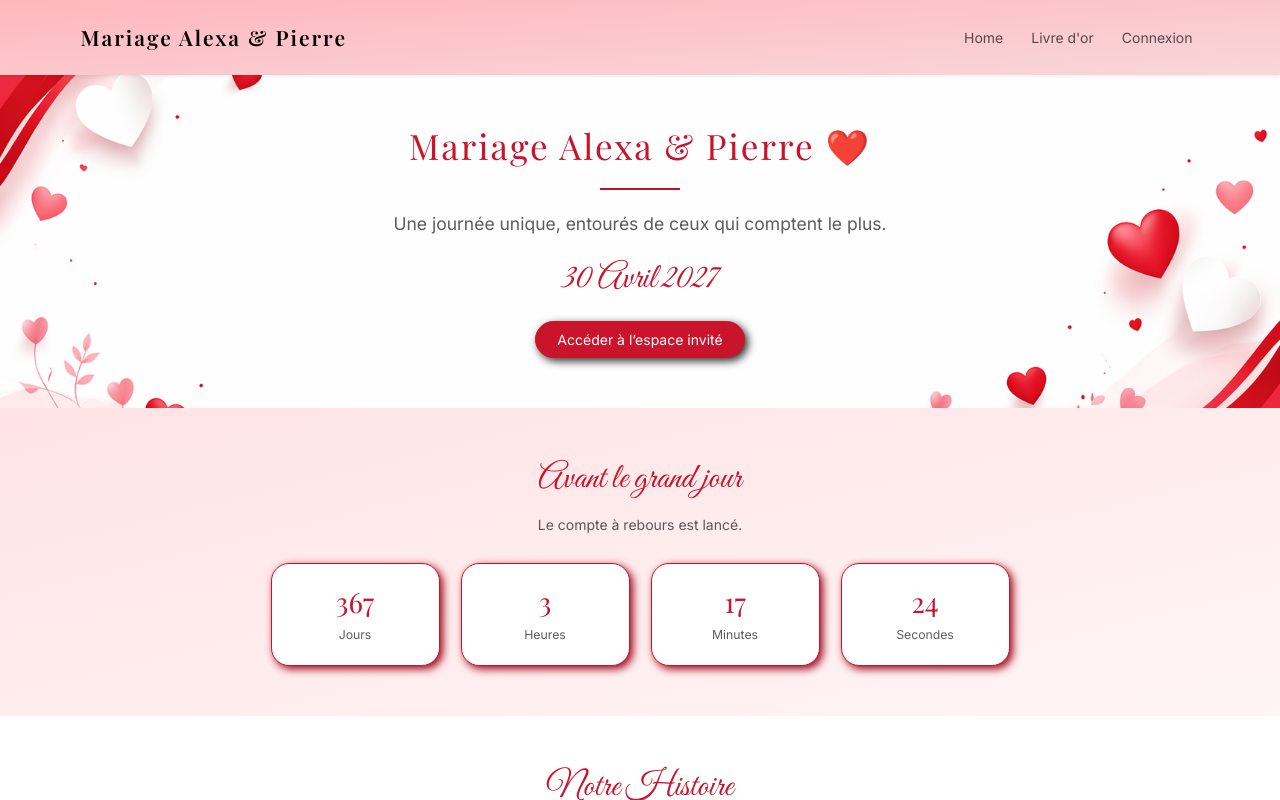
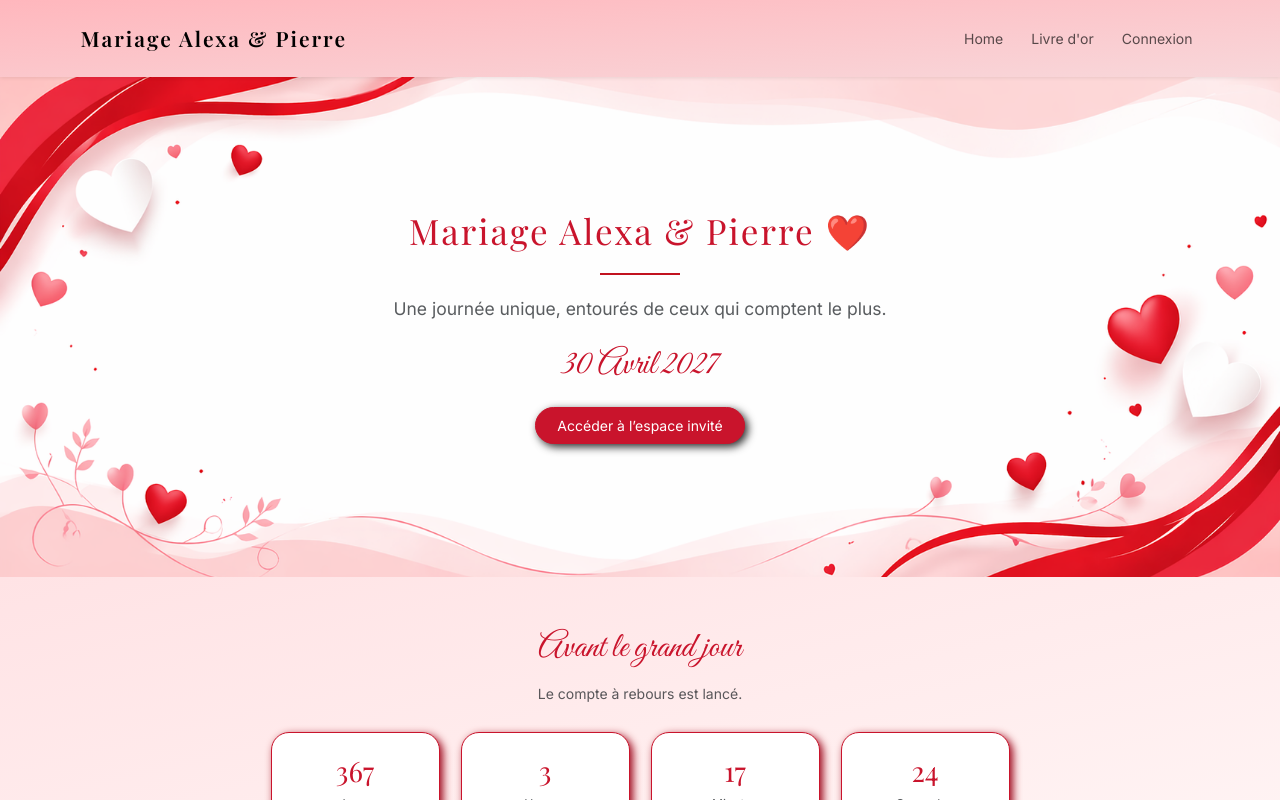
Before and after one commit to Piero13/wedding-app, a React (Vite) app: page / in a window 1280 px wide. Shown: the top 800 px of the page. Built offline with nearby package versions, Linux system fonts and the light colour scheme; no server answers; the database is empty.

Commit message:
ameliorate ux navbar & banner

```diff
--- a/src/features/home/HeroBanner.jsx
+++ b/src/features/home/HeroBanner.jsx
@@ -13,7 +13,7 @@ export default function HeroBanner({ guest }) {
       : "Accéder à l’espace invité";
 
   return (
-    <section className="hero-banner d-flex align-items-center text-center min-vh-75 py-6 py-lg-8">
+    <section className="hero-banner h-lg-20 d-flex align-items-center text-center py-6 py-lg-8">
 
       <Container>
 
--- a/src/layouts/Navbar.jsx
+++ b/src/layouts/Navbar.jsx
@@ -33,7 +33,7 @@ export default function AppNavbar() {
   return (
     <Navbar
       expand="lg"
-      className="bg-gradient-secondary shadow-sm h-9"
+      className="p-3 bg-gradient-secondary shadow-sm"
       sticky="top"
       expanded={expanded}
       onToggle={() => setExpanded(!expanded)}
@@ -50,10 +50,6 @@ export default function AppNavbar() {
             <Nav.Link className="custom-nav-link" as={Link} to="/" onClick={() => setExpanded(false)}>
               Home
             </Nav.Link>
-
-            {/* <Nav.Link className="nav-link" as={Link} to="/guestbook/public">
-              Livre d'or
-            </Nav.Link> */}
 
             {guest ? (
               <Nav.Link className="custom-nav-link" as={Link} to="/guest/guestbook" onClick={() => setExpanded(false)}>
--- a/src/styles/main.scss
+++ b/src/styles/main.scss
@@ -202,10 +202,6 @@ ul {
   }
 }
 
-.min-vh-75 {
-  min-height: 75vh;
-}
-
 .countdown-card {
   border-radius: 18px;
   transition: all 0.25s ease;
```
